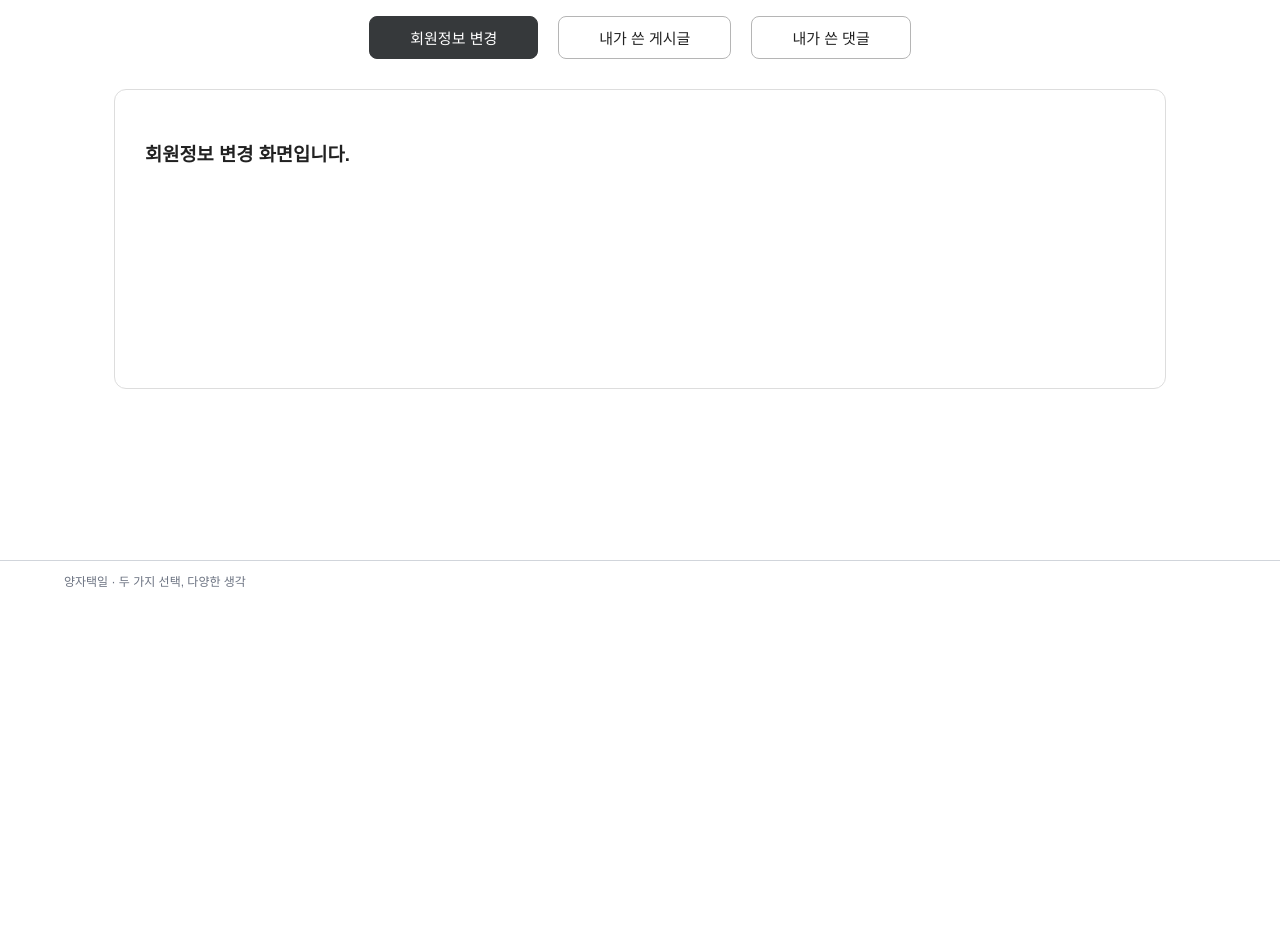
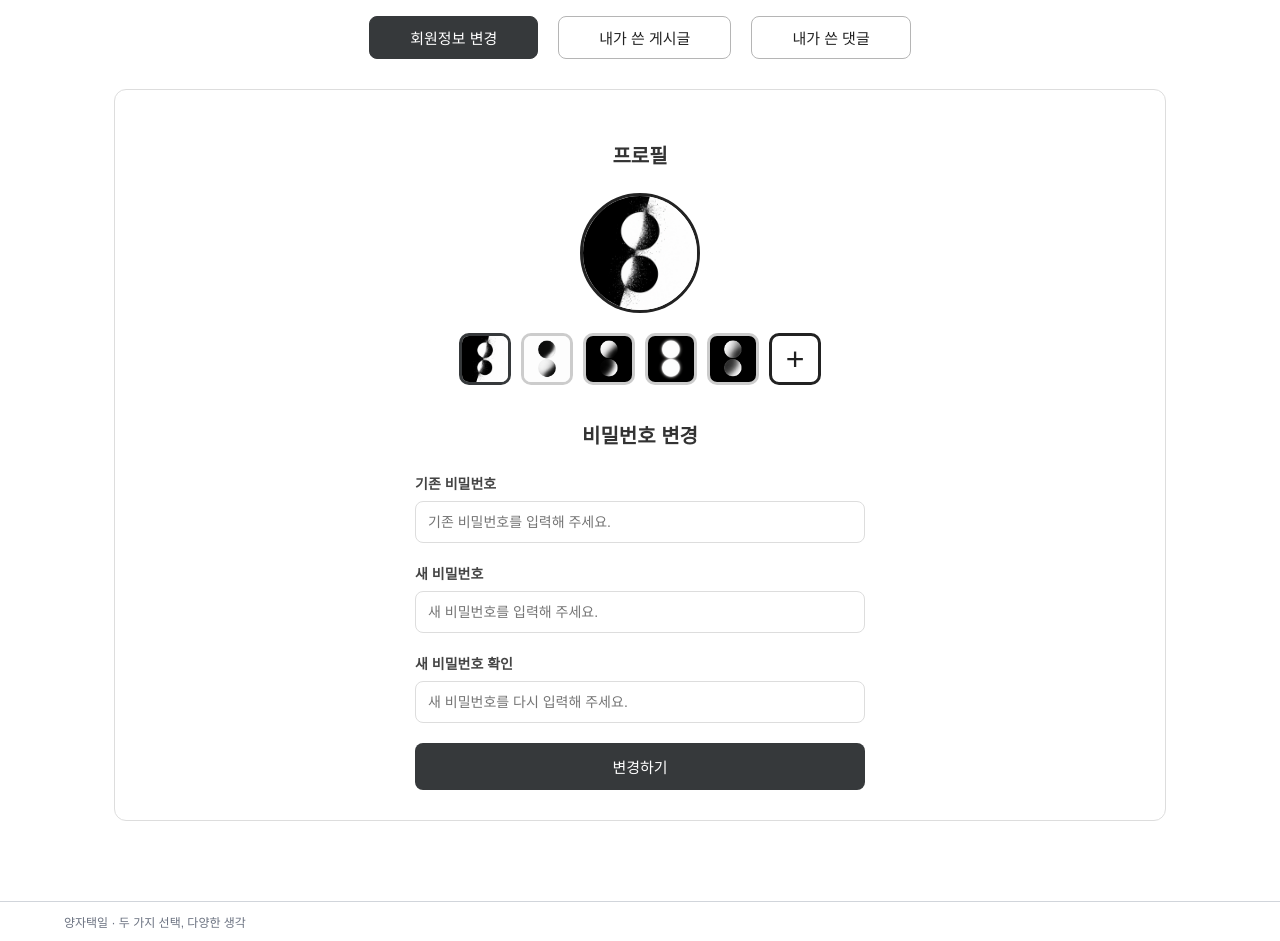
Before and after one commit to aranparrk/either-or, a React (Vite) app in the folder frontend/: page /mypage in a window 1280 px wide. Shown: the part 200-1141 px from the top of the page. Before the commit the page ends 800 px from the top, so only its background shows below. Built offline with nearby package versions, Linux system fonts and the light colour scheme.

Commit message:
[ADD] 마이페이지 프론트엔드 구현

```diff
--- a/frontend/src/api/AxiosApi.jsx
+++ b/frontend/src/api/AxiosApi.jsx
@@ -223,6 +223,27 @@ const AxiosApi = {
   commentDelete: async (pollId, commentId) => {
     return await api.delete(`/api/votes/${pollId}/comments/${commentId}`);
   },
+
+  // ====================================
+  // 마이페이지 API
+  // ====================================
+
+  // 회원 정보 수정
+  memberUpdate: async (currentPwd, newPwd, imageUrl, profileId) => {
+    return await api.patch("/api/member/update", {
+      currentPwd,
+      newPwd,
+      imageUrl,
+      profileId
+    });
+  },
+
+  // 내가 쓴 투표 조회
+
+  // 내가 쓴 댓글 조회
+
+  // 회원탈퇴
+
 };
 
 export default AxiosApi;
--- /dev/null
+++ b/frontend/src/components/common/ProfileIconChange.jsx
@@ -0,0 +1,194 @@
+
+import { useState } from "react";
+import styled from "styled-components";
+
+import ProfileIcon from "../common/ProfileIcon.jsx";
+import profile1 from "../../assets/profiles/profile1.png";
+import profile2 from "../../assets/profiles/profile2.png";
+import profile3 from "../../assets/profiles/profile3.png";
+import profile4 from "../../assets/profiles/profile4.png";
+import profile5 from "../../assets/profiles/profile5.png";
+
+import { uploadImage } from "../../api/imgBB";
+
+const profiles = [
+  profile1,
+  profile2,
+  profile3,
+  profile4,
+  profile5
+];
+
+const ProfileSection = styled.div`
+  margin-bottom: 35px;
+`;
+
+const SectionTitle = styled.p`
+  font-weight: 600;
+  text-align: center;
+  margin-bottom: 24px;
+  font-size: 20px;
+  color: #333;
+
+`;
+
+const PreviewArea = styled.div`
+  display: flex;
+  justify-content: center;
+  margin-bottom: 20px;
+`;
+
+const PreviewImage = styled.img`
+  width: 120px;
+  height: 120px;
+  border: 3px solid #222;
+  border-radius: 50%;
+  object-fit: cover;
+`;
+
+const ProfileList = styled.div`
+  display: flex;
+  justify-content: center;
+  align-items: center;
+  gap: 10px;
+  flex-wrap: wrap;
+`;
+
+const ProfileBtn = styled.button`
+  width: 52px;
+  height: 52px;
+  padding: 0;
+  border: 3px solid ${({ $active }) =>
+    $active ? "#36393b" : "#ccc"};
+  border-radius: 10px;
+  background: white;
+  cursor: pointer;
+  overflow: hidden;
+
+  img {
+    width: 100%;
+    height: 100%;
+    object-fit: cover;
+  }
+`;
+
+const UploadLabel = styled.label`
+  width: 52px;
+  height: 52px;
+  display: flex;
+  justify-content: center;
+  align-items: center;
+  border: 3px solid #222;
+  border-radius: 10px;
+  font-size: 32px;
+  cursor: pointer;
+`;
+
+const FileInput = styled.input`
+  display: none;
+`;
+
+const ProfileIconChange = ({
+  profileId,
+  imageUrl,
+  onProfileSelect,
+  onImageUploaded
+}) => {
+
+  const [previewUrl, setPreviewUrl] = useState(null);
+  const [uploading, setUploading] = useState(false);
+
+  // 기본 프로필 선택
+  const handleProfileSelect = (id) => {
+    setPreviewUrl(null);
+    onProfileSelect(id);
+  };
+
+  // 이미지 업로드
+  const handleImageUpload = async (e) => {
+    const file = e.target.files[0];
+
+    if (!file) return;
+
+    if (!file.type.startsWith("image/")) {
+      alert("이미지 파일만 선택할 수 있습니다.");
+      e.target.value = "";
+      return;
+    }
+
+    try {
+      setUploading(true);
+
+      // 이미지 미리보기
+      const localPreview = URL.createObjectURL(file);
+      setPreviewUrl(localPreview);
+
+      // ImgBB 업로드
+      setPreviewUrl(null);
+      const uploadedUrl = await uploadImage(file);
+
+      // 부모 컴포넌트에 이미지 주소 전달
+      onImageUploaded(uploadedUrl);
+
+      alert("프로필 이미지가 적용되었습니다.");
+
+    } catch (error) {
+      console.error("이미지 업로드 실패:", error);
+      alert("이미지 업로드에 실패했습니다.");
+      setPreviewUrl(null);
+
+    } finally {
+      setUploading(false);
+      e.target.value = "";
+    }
+  };
+
+  return (
+    <ProfileSection>
+      <SectionTitle>프로필</SectionTitle>
+
+      {/* 현재 선택한 프로필 미리보기 */}
+      <PreviewArea>
+        {previewUrl ? (
+          <PreviewImage src={previewUrl} alt="프로필 미리보기" />
+        ) : imageUrl ? (
+          <PreviewImage src={imageUrl} alt="프로필 미리보기" />
+        ) : (
+          <PreviewImage
+            src={profiles[(profileId || 1) - 1]}
+            alt="프로필 미리보기"
+          />
+        )}
+      </PreviewArea>
+
+      {/* 기본 프로필 5개 */}
+      <ProfileList>
+        {profiles.map((image, index) => (
+          <ProfileBtn
+            key={index}
+            type="button"
+            $active={profileId === index + 1 && !imageUrl}
+            onClick={() => handleProfileSelect(index + 1)}
+          >
+            <img src={image} alt={`프로필 ${index + 1}`} />
+          </ProfileBtn>
+        ))}
+
+        {/* 이미지 업로드 버튼 */}
+        <UploadLabel htmlFor="profileImage">
+          {uploading ? "..." : "+"}
+        </UploadLabel>
+
+        <FileInput
+          id="profileImage"
+          type="file"
+          accept="image/*"
+          onChange={handleImageUpload}
+          disabled={uploading}
+        />
+      </ProfileList>
+    </ProfileSection>
+  );
+};
+
+export default ProfileIconChange;
--- a/frontend/src/pages/MyPage.jsx
+++ b/frontend/src/pages/MyPage.jsx
@@ -1,6 +1,7 @@
-
 import { useState } from "react";
 import styled from "styled-components";
+import AxiosApi from "../api/AxiosApi.jsx";
+import ProfileIconChange from "../components/common/ProfileIconChange.jsx";
 
 const Container = styled.div`
   width: 100%;
@@ -64,9 +65,115 @@ const Content = styled.div`
 `;
 
 
+
+
+// 비밀번호 입력 영역
+const PasswordForm = styled.div`
+  max-width: 450px;
+  margin: 0 auto;
+`;
+
+// 입력창 제목
+const FormTitle = styled.h3`
+  text-align: center;
+  margin-bottom: 24px;
+  font-size: 20px;
+  color: #333;
+`;
+
+// 입력 항목 영역
+const InputGroup = styled.div`
+  margin-bottom: 20px;
+`;
+
+// 입력 항목 이름
+const InputLabel = styled.label`
+  display: block;
+  margin-bottom: 8px;
+  font-size: 14px;
+  font-weight: 600;
+  color: #444;
+`;
+
+// 비밀번호 입력창
+const PasswordInput = styled.input`
+  width: 100%;
+  padding: 12px;
+  box-sizing: border-box;
+  border: 1px solid #ddd;
+  border-radius: 8px;
+  font-size: 14px;
+
+  &:focus {
+    outline: none;
+    border-color: #36393b;
+  }
+`;
+
+// 비밀번호 변경 버튼
+const SubmitBtn = styled.button`
+  width: 100%;
+  padding: 13px;
+  border: none;
+  border-radius: 8px;
+  background-color: #36393b;
+  color: white;
+  font-size: 15px;
+  cursor: pointer;
+
+  &:disabled {
+    background-color: #aaa;
+    cursor: not-allowed;
+  }
+`;
+
+
+
+
 const MyPage = () => {
 
   const [activeTab, setActiveTab] = useState("info");
+
+  // 비밀번호 변경
+  const [currentPwd, setCurrentPwd] = useState("");
+  const [newPwd, setNewPwd] = useState("");
+  const [confirmPwd, setConfirmPwd] = useState("");
+  const [imageUrl, setImageUrl] = useState("");
+  const [profileId, setProfileId] = useState(
+  Number(localStorage.getItem("profileId")) || 1
+  );
+
+  const handleMemberUpdate = async () => {
+
+      if (newPwd !== confirmPwd) {
+          alert("새 비밀번호가 일치하지 않습니다.");
+          return;
+      }
+
+      try {
+          const response = await AxiosApi.memberUpdate(
+              // undefined : 변경 내용이 없으면 보내지 않음
+              currentPwd || undefined,
+              newPwd || undefined,
+              imageUrl || undefined,
+              profileId || undefined
+          );
+
+          if (response.data === true) {
+              alert("회원 정보가 변경되었습니다.");
+
+              // 비밀번호 입력칸 초기화
+              setCurrentPwd("");
+              setNewPwd("")
+              setConfirmPwd("")
+          }
+
+      } catch (error) {
+          console.error("비밀번호 변경 오류:", error);
+          alert(error.response?.data?.message || "비밀번호 변경을 실패했습니다.");
+      }
+  };
+
 
   return (
     <Container>
@@ -101,7 +208,65 @@ const MyPage = () => {
       {/* 선택한 메뉴에 따라 내용 영역 변경 */}
       <Content>
         {activeTab === "info" && (
-          <h3>회원정보 변경 화면입니다.</h3>
+          <>
+            <ProfileIconChange
+              profileId={profileId}
+              imageUrl={imageUrl}
+              onProfileSelect={(id) => {
+                setProfileId(id);
+                setImageUrl("");
+              }}
+              onImageUploaded={(url) => {
+                setImageUrl(url);
+                setProfileId(null);
+              }}
+            />
+            <PasswordForm>
+
+            <FormTitle>비밀번호 변경</FormTitle>
+
+            <InputGroup>
+              <InputLabel>기존 비밀번호</InputLabel>
+              <PasswordInput
+                type="password"
+                value={currentPwd}
+                onChange={(e) => setCurrentPwd(e.target.value)}
+                placeholder="기존 비밀번호를 입력해 주세요."
+              />
+            </InputGroup>
+
+            <InputGroup>
+              <InputLabel>새 비밀번호</InputLabel>
+              <PasswordInput
+                type="password"
+                value={newPwd}
+                onChange={(e) => setNewPwd(e.target.value)}
+                placeholder="새 비밀번호를 입력해 주세요."
+              />
+            </InputGroup>
+
+            <InputGroup>
+              <InputLabel>새 비밀번호 확인</InputLabel>
+              <PasswordInput
+                type="password"
+                value={confirmPwd}
+                onChange={(e) => setConfirmPwd(e.target.value)}
+                placeholder="새 비밀번호를 다시 입력해 주세요."
+              />
+            </InputGroup>
+
+            <SubmitBtn
+              onClick={handleMemberUpdate}
+              disabled={
+                (newPwd && newPwd !== confirmPwd) ||
+                (newPwd && !currentPwd)
+              }
+            >
+              변경하기
+            </SubmitBtn>
+
+          </PasswordForm>
+          </>
         )}
 
         {activeTab === "poll" && (
--- a/frontend/src/pages/SignUp.jsx
+++ b/frontend/src/pages/SignUp.jsx
@@ -106,7 +106,7 @@ const Field = styled.div`
 `;
 
 const Message = styled.p`
-  margin: 4px 0 0;
+  margin: 0;
   min-height: 18px;
   text-align: right;
   font-size: 12px;
```
